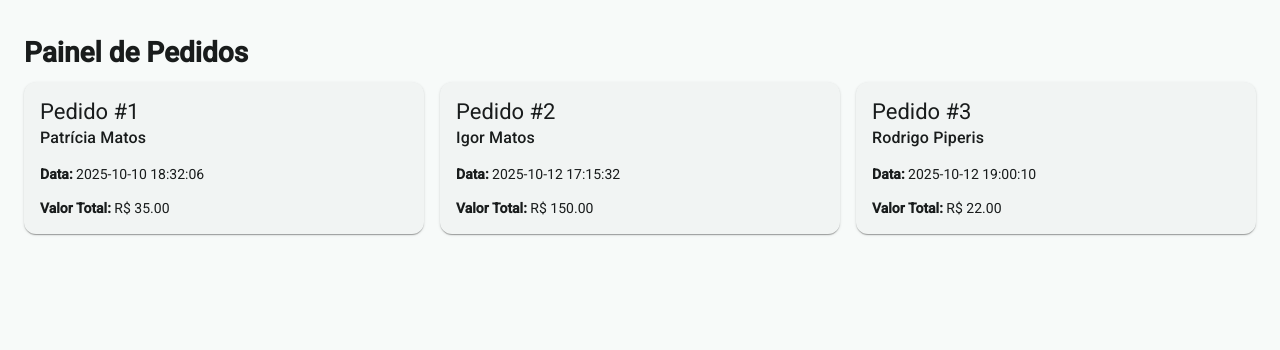
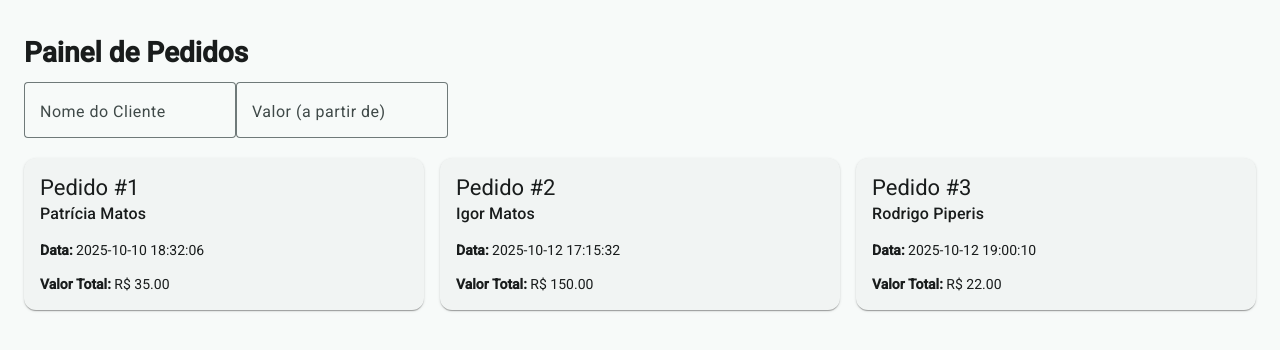
Before and after one commit to renatoknot/desafio-angular-listagem-pedidos, an Angular app: page / in a window 1280 px wide. Shown: the top 350 px of the page. Built offline with nearby package versions, Linux system fonts and the light colour scheme.

Commit message:
feat: Filtro de pedidos

```diff
--- a/src/app/app.html
+++ b/src/app/app.html
@@ -1,8 +1,9 @@
 <main class="main-container">
   <h1>Painel de Pedidos</h1>
+  <app-filtros (filterChange)="applyFilters($event)"></app-filtros>
 
   <section class="order-grid">
-    @for (pedido of pedidos; track pedido.id) {
+    @for (pedido of pedidosFiltrados; track pedido.id) {
     <mat-card class="order-card">
       <mat-card-header>
         <mat-card-title>Pedido #{{ pedido.id }}</mat-card-title>
--- a/src/app/app.ts
+++ b/src/app/app.ts
@@ -7,18 +7,20 @@ import { MatCardModule } from '@angular/material/card';
 import { Pedido } from './models/pedido.model'; // 3. Importe nosso modelo
 import { PedidoService } from './services/pedido'; // 4. Importe nosso serviço
 
+import { FiltrosComponent } from './components/filtros/filtros';
+
 @Component({
   selector: 'app-root',
   standalone: true,
 
-  imports: [RouterOutlet, MatCardModule],
+  imports: [RouterOutlet, MatCardModule, FiltrosComponent],
   templateUrl: './app.html',
   styleUrl: './app.scss',
 })
 // 6. Faça o componente "implementar" o OnInit
 export class AppComponent implements OnInit {
-  // 7. Crie uma lista vazia para guardar os pedidos
-  public pedidos: Pedido[] = [];
+  private allPedidos: Pedido[] = []; // 1. Lista original, privada.
+  public pedidosFiltrados: Pedido[] = []; // 2. Lista para exibição.
 
   // 8. Injete o PedidoService no construtor
   constructor(private pedidoService: PedidoService) {}
@@ -27,7 +29,27 @@ export class AppComponent implements OnInit {
   // O código aqui dentro roda assim que o componente é iniciado.
   ngOnInit(): void {
     this.pedidoService.getPedidos().subscribe((response) => {
-      this.pedidos = response.pedidos;
+      this.allPedidos = response.pedidos;
+      this.pedidosFiltrados = response.pedidos;
     });
   }
+
+  // 4. Crie o método que vai receber os filtros do componente filho
+  applyFilters(filters: any): void {
+    let pedidosTemp = [...this.allPedidos]; // Comece com a lista completa
+
+    // Filtro por nome
+    if (filters.nome) {
+      pedidosTemp = pedidosTemp.filter((pedido) =>
+        pedido.client.name.toLowerCase().includes(filters.nome.toLowerCase())
+      );
+    }
+
+    // Filtro por valor
+    if (filters.valor !== null && filters.valor !== undefined) {
+      pedidosTemp = pedidosTemp.filter((pedido) => pedido.value >= filters.valor);
+    }
+
+    this.pedidosFiltrados = pedidosTemp; // Atualize a lista de exibição
+  }
 }
--- /dev/null
+++ b/src/app/components/filtros/filtros.html
@@ -0,0 +1,11 @@
+<div class="filter-container">
+  <mat-form-field appearance="outline">
+    <mat-label>Nome do Cliente</mat-label>
+    <input matInput placeholder="Digite para buscar..." [(ngModel)]="nomeCliente" (ngModelChange)="onFilterChange()">
+  </mat-form-field>
+
+  <mat-form-field appearance="outline">
+    <mat-label>Valor (a partir de)</mat-label>
+    <input matInput type="number" placeholder="Ex: 50" [(ngModel)]="valorPedido" (ngModelChange)="onFilterChange()">
+  </mat-form-field>
+</div>
--- /dev/null
+++ b/src/app/components/filtros/filtros.ts
@@ -0,0 +1,28 @@
+import { Component, EventEmitter, Output } from '@angular/core';
+
+import { MatFormFieldModule } from '@angular/material/form-field';
+import { MatInputModule } from '@angular/material/input';
+
+import { FormsModule } from '@angular/forms';
+
+@Component({
+  selector: 'app-filtros',
+  imports: [MatFormFieldModule, MatInputModule, FormsModule],
+  templateUrl: './filtros.html',
+  styleUrl: './filtros.scss',
+})
+export class FiltrosComponent {
+  @Output() filterChange = new EventEmitter<any>();
+
+  nomeCliente: string = '';
+  valorPedido: number | null = null;
+
+  onFilterChange(): void {
+    const filters = {
+      nome: this.nomeCliente,
+      valor: this.valorPedido,
+    };
+    // 5. Emita o evento com os valores atuais dos filtros
+    this.filterChange.emit(filters);
+  }
+}
```
Also changed, not shown: src/app/components/filtros/filtros.scss (added), 1 other file (tests, documents, lock files or other folders).
